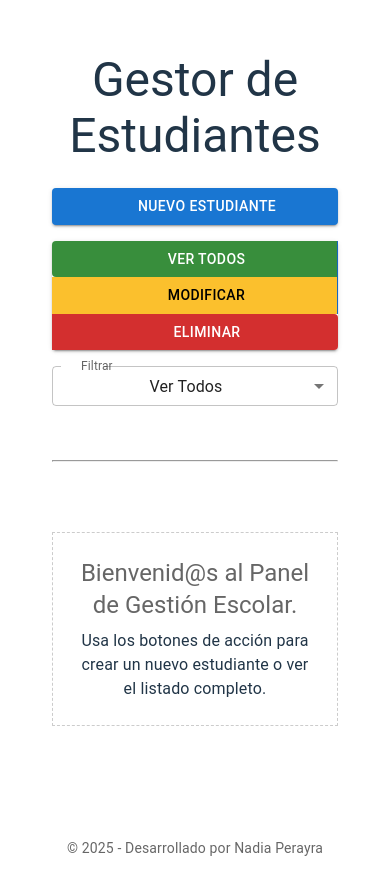
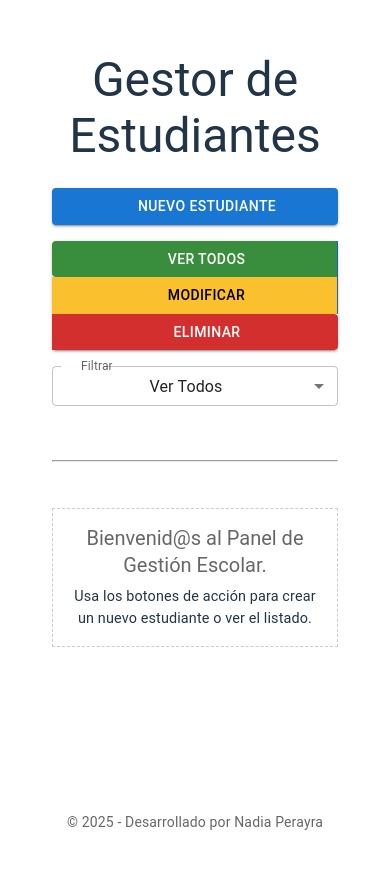
Before and after one commit to NaSP32/Gestor-Estudiantes-Front, a React (Vite) app: page / in a window 390 px wide. Shown: the top 894 px of the page. Built offline with nearby package versions, Linux system fonts and the light colour scheme; some icons are missing.

Commit message:
responsividad vista inicial celular

```diff
--- a/src/Pages/HomePage.jsx
+++ b/src/Pages/HomePage.jsx
@@ -2,16 +2,34 @@ import { Box, Typography } from "@mui/material";
 
 const Home = () => {
  return (
-   <div>
-    <Box sx={{ my: 5, p: 3, border: '1px dashed #ccc' }}>
-            <Typography variant="h5" color="text.secondary">
+
+    <Box sx={{
+        // ❗️ 2. Márgenes y padding responsivos
+        my: { xs: 2, md: 5 }, // Menos margen vertical en celulares ('xs')
+        p: { xs: 2, md: 3 },  // Menos padding en celulares ('xs')
+        border: '1px dashed #ccc',
+        textAlign: 'center' // Centramos todo el contenido
+
+         }}>
+            <Typography variant="h5" color="text.secondary"
+            sx={{
+                fontSize: { xs: '1.25rem', md: '1.5rem' } // Más chico en 'xs'
+            }}
+            >
                 Bienvenid@s al Panel de Gestión Escolar.
             </Typography>
-            <Typography variant="body1" sx={{ mt: 1 }}>
-                Usa los botones de acción para crear un nuevo estudiante o ver el listado completo.
+            <Typography variant="body1"
+
+            sx={{
+                mt: 1,
+                // ❗️ 4. Tamaño de fuente responsivo
+                fontSize: { xs: '0.9rem', md: '1rem' } // Más chico en 'xs'
+            }}
+            >
+               Usa los botones de acción para crear un nuevo estudiante o ver el listado.
             </Typography>
         </Box>
-   </div>
+
 
 
 
--- a/src/Pages/StudentListPage.jsx
+++ b/src/Pages/StudentListPage.jsx
@@ -81,12 +81,16 @@ const StudentListPage = () => {
                 {filterCourse ? `Estudiantes en ${filterCourse}` : 'Listado de Todos los Estudiantes'}
             </Typography>
 
+
+
             <TablaEstudiantes
                 students={filteredStudents}
                 onEdit={handleEdit}
                 onDelete={handleDelete}
                 filterCourse={filterCourse}
             />
+
+
         </div>
     );
 };
```
